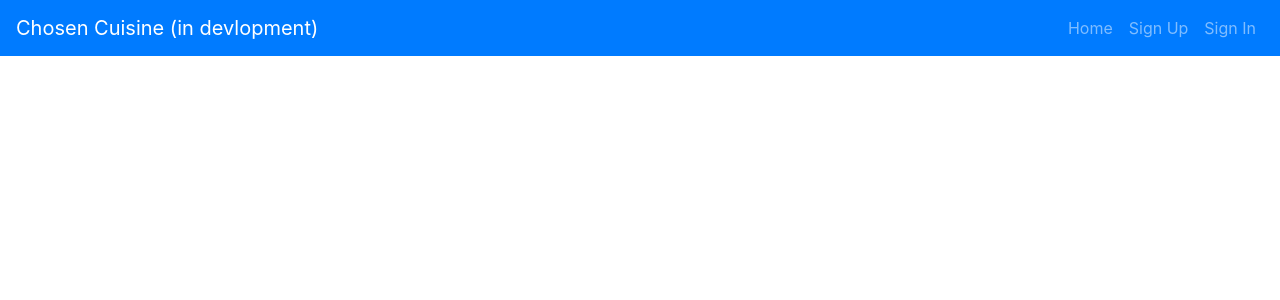
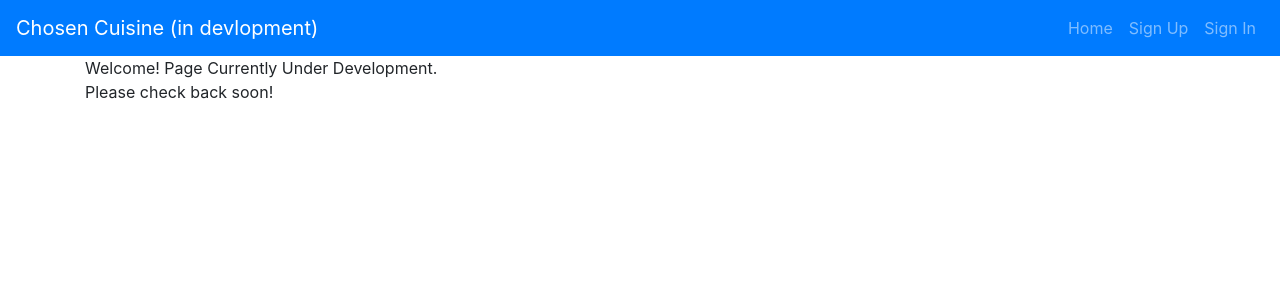
Before and after one commit to ssolmonson/chosenCuisine-client, a React app: page /#/ in a window 1280 px wide. Shown: the top 300 px of the page. Built offline with nearby package versions, Linux system fonts and the light colour scheme.

Commit message:
Add temp message to home page

```diff
--- a/src/components/Home/Home.js
+++ b/src/components/Home/Home.js
@@ -1,7 +1,9 @@
 import React from 'react'
 
 const Home = () => (
-  <div></div>
+  <div>
+    <p>Welcome! Page Currently Under Development.<br /> Please check back soon!</p>
+  </div>
 )
 
 export default Home
```
